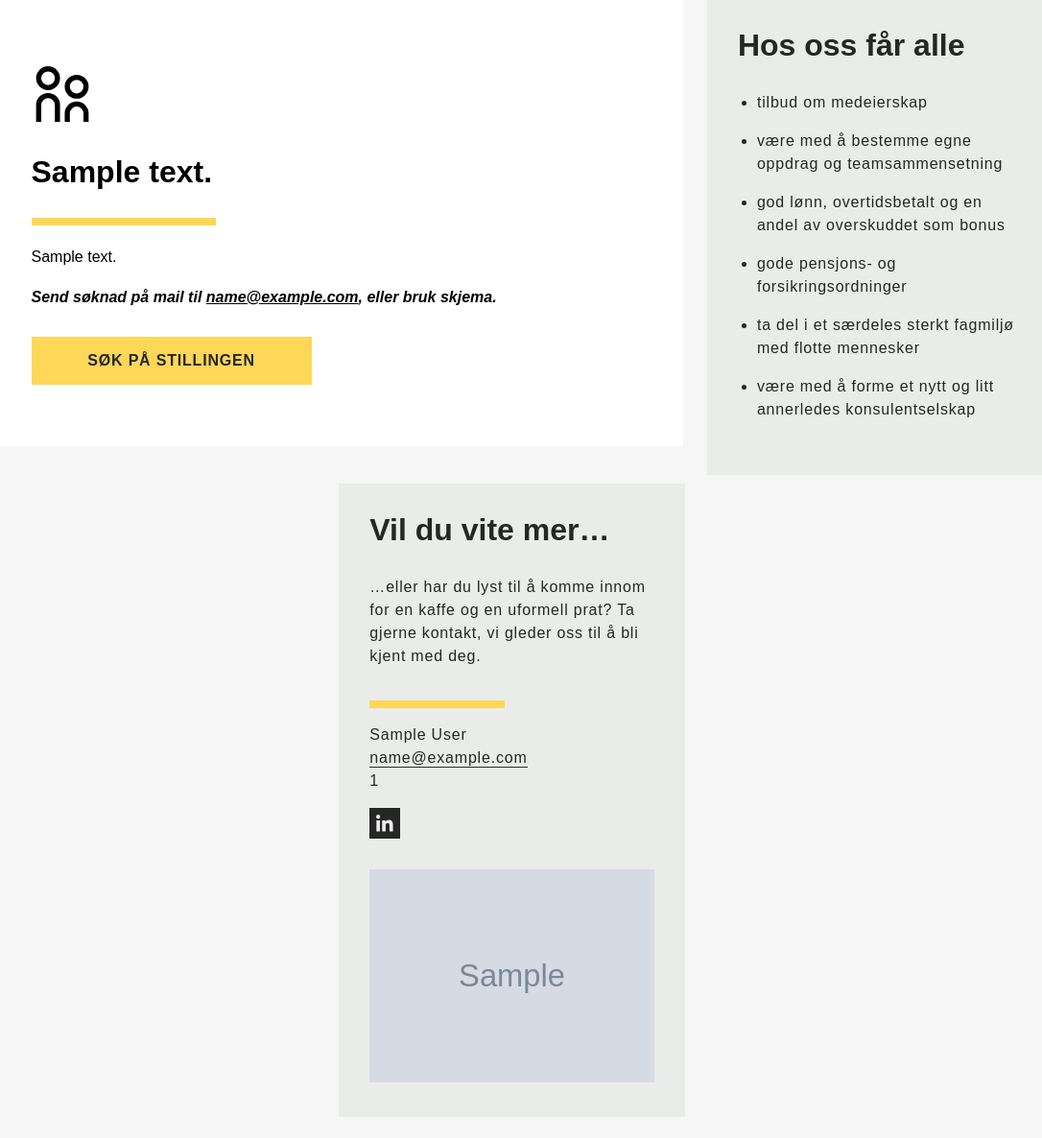
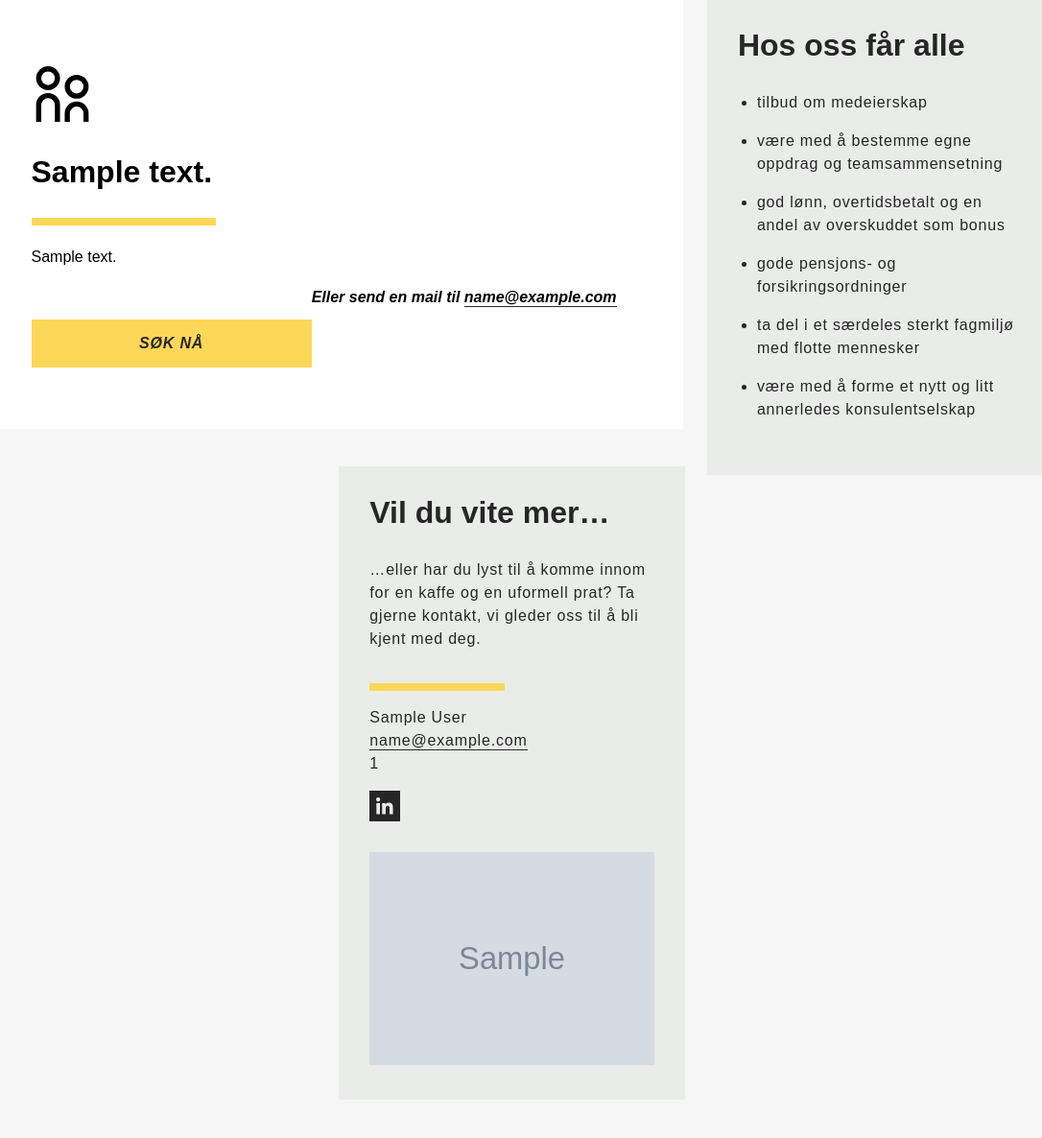
Before and after one commit to blankoslo/blankweb, a Django app: a page that uses web/templates/web/postings.html in a window 1280 px wide. Shown: the part 604-1790 px from the top of the page at 96% size, without its empty margins (107-1193 px from the left). After the commit the page ends 1714 px from the top, so only its background shows below. Run offline with Django 3.2, Linux system fonts and the light colour scheme; tables that the repository leaves empty hold one stand-in row (values such as "Sample post"); grey boxes marked "Sample" are stand-in pictures; a database or web service that is not in the repository returns one stand-in record (values such as "Sample title"); data that the repository does not hold is empty; some libraries are stand-ins or nearby versions.

Commit message:
Apply text changes

```diff
--- a/web/templates/web/posting.html
+++ b/web/templates/web/posting.html
@@ -19,8 +19,10 @@
       <h3 class="headingMedium">{{posting.text}}</h3>
       <div class="third line bgblue"> </div>
       <div class="description">{% autoescape off %}{{posting.description}}{% endautoescape %}</div>
-      <div class="apply">Send søknad på mail til <a href="mailto:{{category.hiring_manager.email}}" >{{category.hiring_manager.email}}</a>, eller bruk skjema.</div>
-      <a class="button bgblue half left mobilefull" target="_blank" href="https://jobs.lever.co/blankoslo/{{posting.id}}/apply">Søk på stillingen</a>
+      <div class="apply">
+        <a class="button bgblue half left mobilefull" target="_blank" href="https://jobs.lever.co/blankoslo/{{posting.id}}/apply">Søk nå</a>
+        Eller send en mail til <a class="textlink" href="mailto:{{category.hiring_manager.email}}?subject=Jeg vil bli utvikler i blank!" >{{category.hiring_manager.email}}</a>
+      </div>
     </div>
   </div>
 </div>
--- a/web/templates/web/postings.html
+++ b/web/templates/web/postings.html
@@ -46,14 +46,16 @@
         <div class="third line bgyellow"></div>
       {% endif %}
       <div class="description">{% autoescape off %}{{posting.description}}{% endautoescape %}</div>
-      <div class="apply">Send søknad på mail til <a href="mailto:{{category.hiring_manager.email}}" >{{category.hiring_manager.email}}</a>, eller bruk skjema.</div>
-      {% if team = 'teknologi' %}
-        <a class="button bgblue half left mobilefull" target="_blank" href="https://jobs.lever.co/blankoslo/{{posting.id}}/apply">Søk på stillingen</a>
-      {% elif team = 'brukeropplevelse' %}
-        <a class="button bgred half left mobilefull" target="_blank" href="https://jobs.lever.co/blankoslo/{{posting.id}}/apply">Søk på stillingen</a>
-      {% else %}
-        <a class="button bgyellow half left mobilefull" target="_blank" href="https://jobs.lever.co/blankoslo/{{posting.id}}/apply">Søk på stillingen</a>
-      {% endif %}
+      <div class="apply">
+        {% if team = 'teknologi' %}
+          <a class="button bgblue half left mobilefull" target="_blank" href="https://jobs.lever.co/blankoslo/{{posting.id}}/apply">Søk nå</a>
+        {% elif team = 'brukeropplevelse' %}
+          <a class="button bgred half left mobilefull" target="_blank" href="https://jobs.lever.co/blankoslo/{{posting.id}}/apply">Søk nå</a>
+        {% else %}
+          <a class="button bgyellow half left mobilefull" target="_blank" href="https://jobs.lever.co/blankoslo/{{posting.id}}/apply">Søk nå</a>
+        {% endif %}
+        Eller send en mail til <a class="textlink" href="mailto:{{category.hiring_manager.email}}?subject=Jeg vil bli utvikler i blank!" >{{category.hiring_manager.email}}</a>
+      </div>
 
     </div>
   </div>
--- a/web/templates/web/teknologi.html
+++ b/web/templates/web/teknologi.html
@@ -32,7 +32,7 @@
       <p class="lead">Blank er et design- og teknologimiljø. Er du en drivende dyktig utvikler som elsker å hjelpe andre å realisere sine ideer, er du antakelig midt i blinken for oss. Vi ønsker oss folk som tenker selv og skaper sine egne roller.</p>
 
       <div class="apply">
-        <a class="button bgblue half apply-button mobilefull" target="_blank" href="https://jobs.lever.co/blankoslo/d4fe3213-768c-4c9b-b9dc-1a1ee443b46e/apply">Søk på stillingen</a>
+        <a class="button bgblue half apply-button mobilefull" target="_blank" href="https://jobs.lever.co/blankoslo/d4fe3213-768c-4c9b-b9dc-1a1ee443b46e/apply">Søk nå</a>
         <br>
       </div>
 
@@ -71,7 +71,7 @@
       </div>
 
       <div class="apply">
-        <a class="button bgblue half apply-button mobilefull" target="_blank" href="https://jobs.lever.co/blankoslo/d4fe3213-768c-4c9b-b9dc-1a1ee443b46e/apply">Søk på stillingen</a>
+        <a class="button bgblue half apply-button mobilefull" target="_blank" href="https://jobs.lever.co/blankoslo/d4fe3213-768c-4c9b-b9dc-1a1ee443b46e/apply">Søk nå</a>
         Eller send en mail til <a class="textlink" href="mailto:{{category.hiring_manager.email}}?subject=Jeg vil bli utvikler i blank!" >{{category.hiring_manager.email}}</a>
       </div>
 
```
